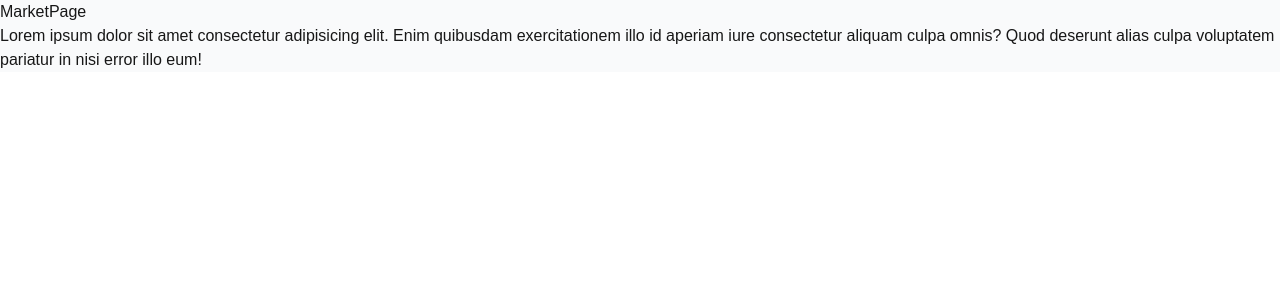
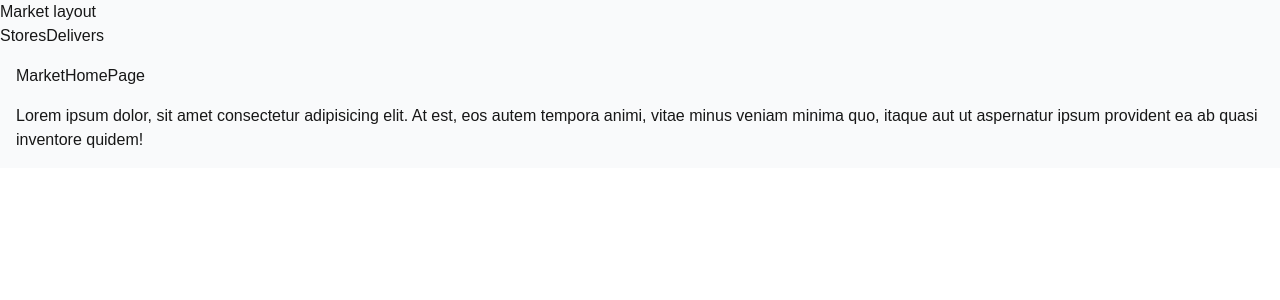
Before and after one commit to Amani-S21/Finna-market-admin-frontend, a Next.js app: page /market in a window 1280 px wide. Shown: the top 300 px of the page. Built offline with nearby package versions, Linux system fonts and the light colour scheme; what @radix-ui/themes would draw is missing.

Commit message:
Initialize delivers and stores pages structure

```diff
--- /dev/null
+++ b/app/market/delivers/page.tsx
@@ -0,0 +1,16 @@
+import React from "react";
+
+const DeliversPage = () => {
+  return (
+    <div className="p-4">
+      <p className="text2xl mb-4">DeliversPage</p>
+      <p className="text-purple-500 text-3xl">
+        Lorem ipsum dolor, sit amet consectetur adipisicing elit. At est, eos
+        autem tempora animi, vitae minus veniam minima quo, itaque aut ut
+        aspernatur ipsum provident ea ab quasi inventore quidem!
+      </p>
+    </div>
+  );
+};
+
+export default DeliversPage;
--- /dev/null
+++ b/app/market/layout.tsx
@@ -0,0 +1,15 @@
+import Link from "next/link";
+import { ReactNode } from "react";
+
+const MarketPage = ({ children }: { children: ReactNode }) => {
+  return (
+    <div>
+      <p>Market layout</p>
+      <Link href="/market/stores">Stores</Link>
+      <Link href="/market/delivers">Delivers</Link>
+      <div>{children}</div>
+    </div>
+  );
+};
+
+export default MarketPage;
--- a/app/market/page.tsx
+++ b/app/market/page.tsx
@@ -1,14 +1,13 @@
-const MarketPage = () => {
+import React, { PropsWithChildren } from 'react'
+
+const MarketHomePage = () => {
   return (
-    <div>
-      <p>MarketPage</p>
-      <p>
-        Lorem ipsum dolor sit amet consectetur adipisicing elit. Enim quibusdam
-        exercitationem illo id aperiam iure consectetur aliquam culpa omnis?
-        Quod deserunt alias culpa voluptatem pariatur in nisi error illo eum!
-      </p>
+    <div className='p-4'>
+        <p className='text2xl mb-4'>MarketHomePage</p>
+        <p>Lorem ipsum dolor, sit amet consectetur adipisicing elit. At est, eos autem tempora animi, vitae minus veniam minima quo, itaque aut ut aspernatur ipsum provident ea ab quasi inventore quidem!</p>
+
     </div>
-  );
-};
+  )
+}
 
-export default MarketPage;
+export default MarketHomePage
--- /dev/null
+++ b/app/market/stores/page.tsx
@@ -0,0 +1,16 @@
+import React from "react";
+
+const StoresPage = () => {
+  return (
+    <div className="p-4">
+      <p className="text2xl mb-4">StoresPage</p>
+      <p className="text-gray-500 text-3xl">
+        Lorem ipsum dolor, sit amet consectetur adipisicing elit. At est, eos
+        autem tempora animi, vitae minus veniam minima quo, itaque aut ut
+        aspernatur ipsum provident ea ab quasi inventore quidem!
+      </p>
+    </div>
+  );
+};
+
+export default StoresPage;
```
